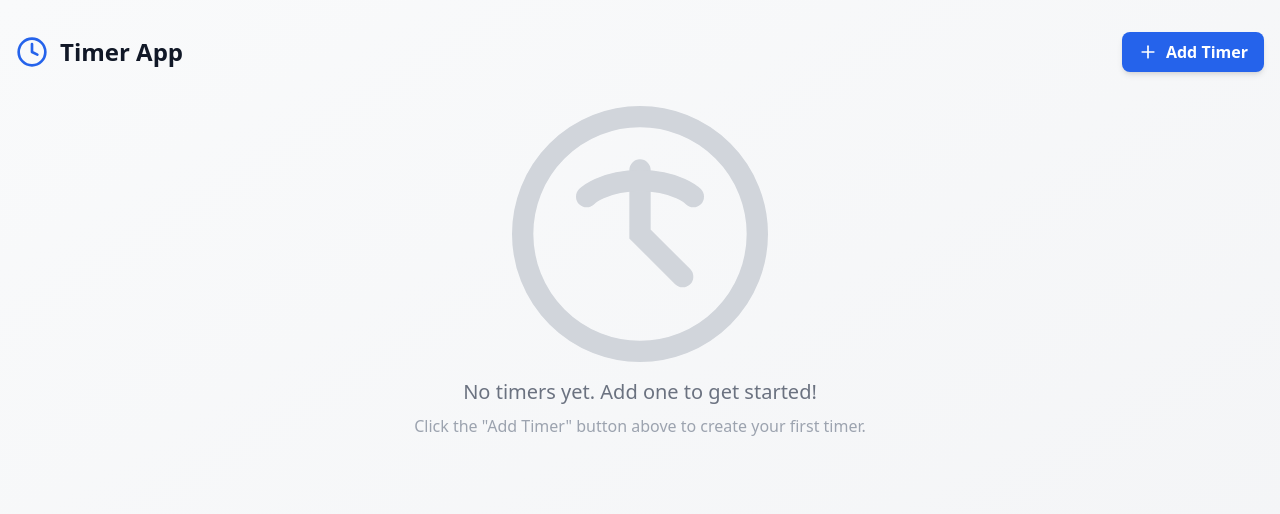
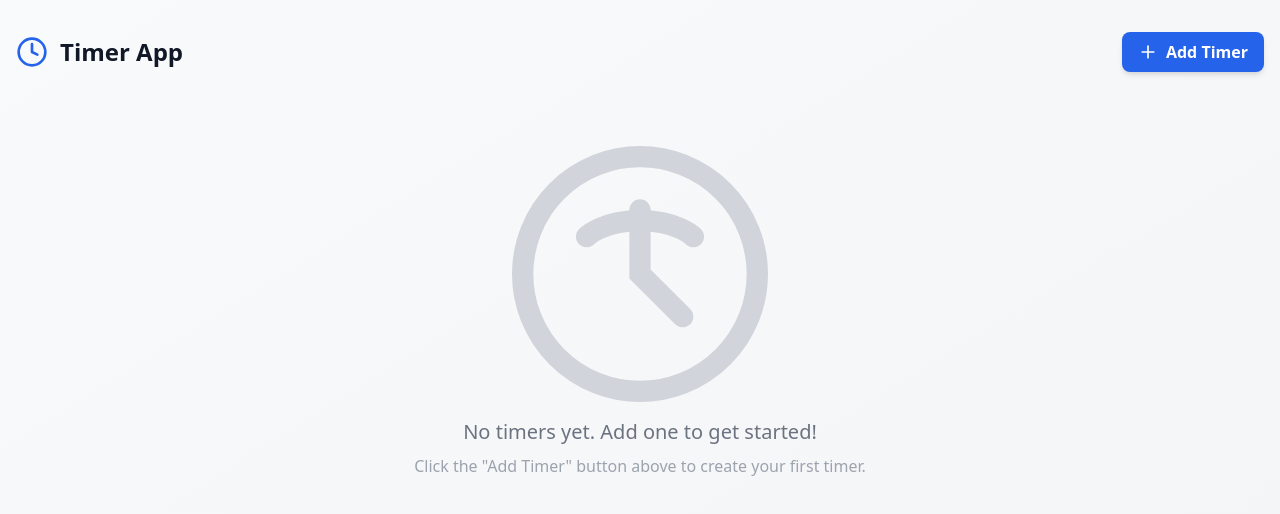
Before and after one commit to SUVAJIT-KARMAKAR/TIMER-CODEWALNUT, a React (Vite) app: page / in a window 1280 px wide. Shown: the top 514 px of the page. Built offline with nearby package versions, Linux system fonts and the light colour scheme.

Commit message:
fix:TimerList alignment

```diff
--- a/src/components/TimerList.tsx
+++ b/src/components/TimerList.tsx
@@ -7,7 +7,7 @@ export const TimerList: React.FC = () => {
   const { timers } = useTimerStore();
 
   return (
-    <div className="space-y-4 min-h-[400px]">
+    <div className="space-y-4 min-h-[400px] mt-10">
       {timers.length === 0 ? (
         <div className="h-[400px] flex flex-col items-center justify-center">
           <EmptyState />
```
